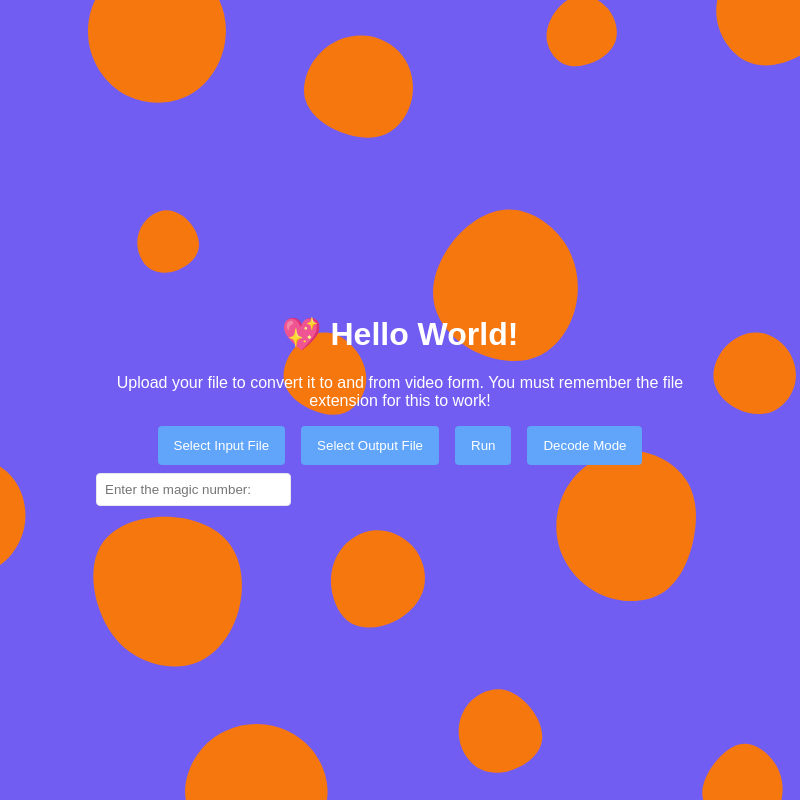
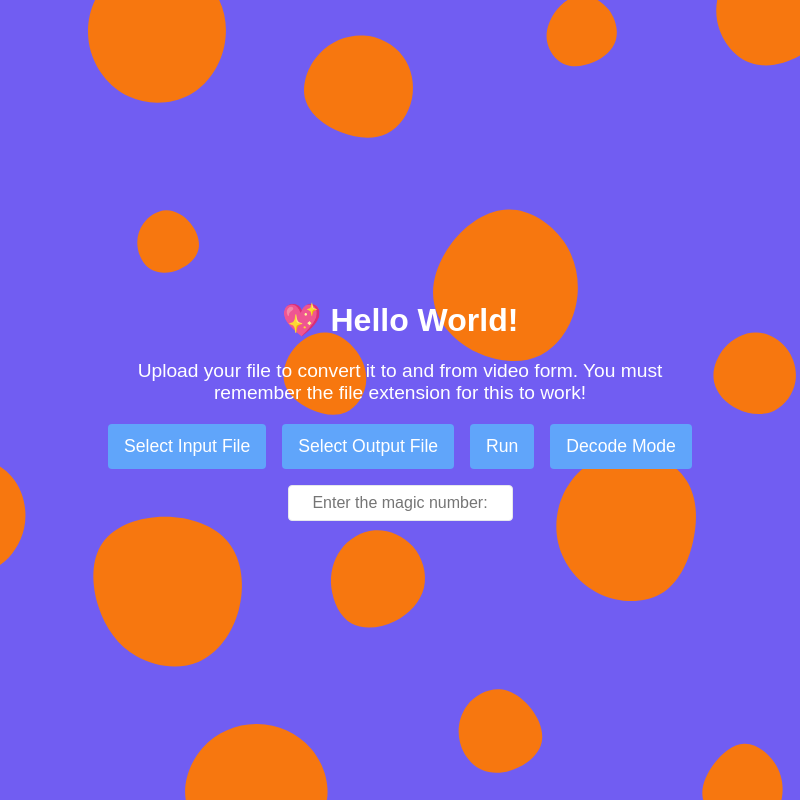
Before and after one commit to qayyumayaan/youtube-usb, an Electron app: page src/index.html in a window 800 px wide. Both pictures are taken after a click on the button "Encode Mode". Drawn offline with Linux system fonts and the light colour scheme; no server answers.

Commit message:
Center text box

```diff
--- a/src/styles.css
+++ b/src/styles.css
@@ -37,11 +37,13 @@ body {
 h1 {
   color: #fff;
   text-align: center;
+  font-size: 2rem;
 }
 
 p {
   color: #fff;
   text-align: center;
+  font-size: 1.2rem;
 }
 
 button {
@@ -53,6 +55,7 @@ button {
   cursor: pointer;
   transition: background-color 0.3s ease;
   margin: 0 0.5rem;
+  font-size: 1.1rem;
 }
 
 button:hover {
@@ -65,6 +68,7 @@ input {
   padding: 0.5rem;
   border-radius: 0.25rem;
   border: 1px solid #e5e7eb;
+  font-size: 1rem;
 }
 
 input[type="text"]:focus {
@@ -75,4 +79,7 @@ input[type="text"]:focus {
 
 #magicNumber {
   display: none;
+  margin: 0 auto;
+  margin-top: 1rem;
+  text-align: center;
 }
```
